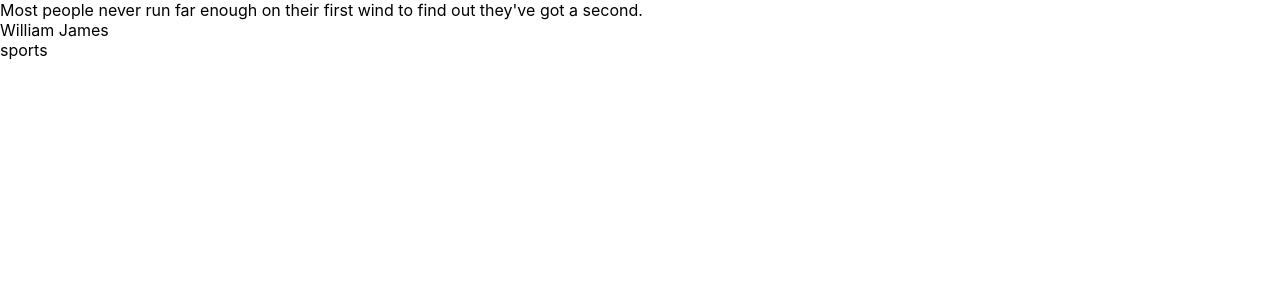
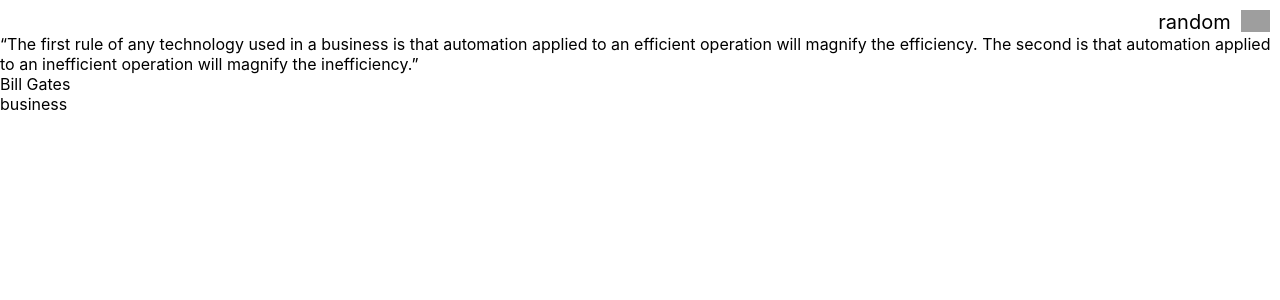
Before and after one commit to tilak30/Random-Quote-Generator, a React (Create React App) app: page / in a window 1280 px wide. Shown: the top 300 px of the page. Built offline with nearby package versions, Linux system fonts and the light colour scheme; grey boxes are pictures that could not be loaded.

Commit message:
Nav updated and random working f9

```diff
--- a/src/App.js
+++ b/src/App.js
@@ -2,12 +2,11 @@
 import { BrowserRouter as Router, Switch, Route } from "react-router-dom";
 import MainPage from "./components/MainPage/MainPage";
 import QuoteAuthor from "./components/QuoteAuthor/QuoteAuthor";
-import Random from "./components/Random/Random";
 
 function App() {
-  const [quote, setQuote] = useState("Most people never run far enough on their first wind to find out they've got a second.");
-  const [author, setAuthor] = useState("William James");
-  const [field, setField] = useState("sports");
+  const [quote, setQuote] = useState("“The first rule of any technology used in a business is that automation applied to an efficient operation will magnify the efficiency. The second is that automation applied to an inefficient operation will magnify the inefficiency.”");
+  const [author, setAuthor] = useState("Bill Gates");
+  const [field, setField] = useState("business");
 
   const handleClick = () => {
 
@@ -23,7 +22,10 @@
   return (
     <div className="App">
       <Router>
-        <Random handleClick={handleClick} />
+        <div onClick={handleClick} className="header" style={{display:"flex", width:"100%", justifyContent:"end", marginRight:"10px", marginTop:"10px"}}>
+          <div style={{paddingRight:"10px", fontSize:"20px"}}>random</div>
+          <img style={{paddingRight:"10px", height:"22px"}} src="https://img.icons8.com/ios-glyphs/50/000000/refresh--v2.png"/>
+        </div>
         <Switch>
           <Route exact path="/" >
             <MainPage author={author} quote={quote} field={field} />
```
